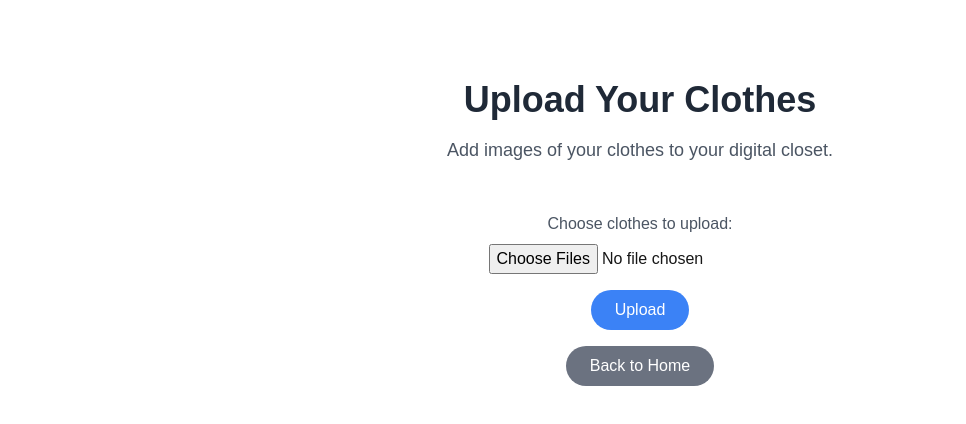
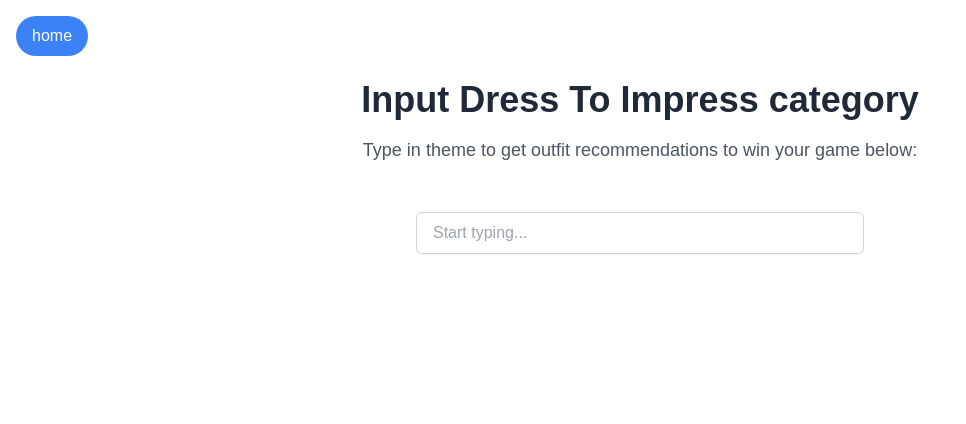
Before and after one commit to beanavas/KnightHacks-, a Next.js app in the folder staydrippy/: page /upload in a window 1280 px wide. Shown: the top 424 px of the page, without its empty margins (0-966 px from the left). Built offline with nearby package versions, Linux system fonts and the light colour scheme.

Commit message:
Initial commit

```diff
--- a/staydrippy/app/login/page.tsx
+++ b/staydrippy/app/login/page.tsx
@@ -1,44 +1,47 @@
+import Link from "next/link";
+
 export default function login() {
     return (
         (
-            <div className="flex items-center justify-center min-h-screen bg-gray-100">
+            <div className="flex items-center justify-center min-h-screen bg-blue-100">
               <div className="w-full max-w-md bg-white p-6 rounded-lg shadow-lg">
                 <h2 className="text-2xl font-bold text-center mb-6">Login</h2>
 
                 <form>
                   {/* Username input */}
                   <div className="mb-4">
-                    <label htmlFor="username" className="block text-sm font-medium text-gray-700">
+                    <label htmlFor="username" className="block text-sm font-medium text-blue-700">
                       Username
                     </label>
                     <input
                       type="text"
                       id="username"
-                      className="w-full mt-1 px-4 py-2 border border-gray-300 rounded-md shadow-sm focus:outline-none focus:ring-2 focus:ring-blue-500 focus:border-blue-500"
+                      className="w-full mt-1 px-4 py-2 border border-blue-300 rounded-md shadow-sm focus:outline-none focus:ring-2 focus:ring-blue-500 focus:border-blue-500"
                       placeholder="Enter your username"
                     />
                   </div>
 
                   {/* Password input */}
                   <div className="mb-6">
-                    <label htmlFor="password" className="block text-sm font-medium text-gray-700">
+                    <label htmlFor="password" className="block text-sm font-medium text-blue-700">
                       Password
                     </label>
                     <input
                       type="password"
                       id="password"
-                      className="w-full mt-1 px-4 py-2 border border-gray-300 rounded-md shadow-sm focus:outline-none focus:ring-2 focus:ring-blue-500 focus:border-blue-500"
+                      className="w-full mt-1 px-4 py-2 border border-gray-300 rounded-md shadow-sm focus:outline-none focus:ring-2 focus:ring-white-500 focus:border-blue-500"
                       placeholder="Enter your password"
                     />
                   </div>
-
-                  {/* Submit button */}
-                  <button
-                    type="submit"
-                    className="w-full bg-blue-500 text-white py-2 px-4 rounded-md hover:bg-blue-600 focus:outline-none focus:ring-2 focus:ring-blue-500 focus:ring-opacity-50"
-                  >
-                    Log In
-                  </button>
+                  <div className="flex justify-center mt-4">
+                <Link href="upload">
+                    <button
+                        className="bg-blue-500 text-white px-6 py-2 rounded-full hover:bg-gray-600"
+                    >
+                        Get Started
+                    </button>
+                </Link>
+            </div>
                 </form>
               </div>
             </div>
--- a/staydrippy/app/upload/page.tsx
+++ b/staydrippy/app/upload/page.tsx
@@ -1,42 +1,75 @@
+
+"use client";
+
 import Link from "next/link";
+import { useState } from "react";
 
 export default function Upload() {
+  const [query, setQuery] = useState("");
+  const [suggestions, setSuggestions] = useState<string[]>([]);
+
+  // Example data to be used for recommendations
+  const data = ["dark academia", "90s", "office", "break up", "movie night", "club", "school"];
+
+  // Handle input change and filter recommendations
+  const handleInputChange = (e: React.ChangeEvent<HTMLInputElement>) => {
+    const value = e.target.value;
+    setQuery(value);
+
+    // Filter the data to match the query
+    if (value) {
+      const filteredSuggestions = data.filter((item) =>
+        item.toLowerCase().includes(value.toLowerCase())
+      );
+      setSuggestions(filteredSuggestions);
+    } else {
+      setSuggestions([]);
+    }
+  };
+
   return (
     <div className="container mx-auto p-8">
+      <div className="absolute top-4 left-4">
+        <Link href="/">
+          <button className="bg-blue-500 text-white px-4 py-2 rounded-full hover:bg-gray-600">
+            home
+          </button>
+        </Link>
+      </div>
       <header className="text-center my-12">
-            <h1 className="text-4xl font-bold text-gray-800">Upload Your Clothes</h1>
+        <h1 className="text-4xl font-bold text-gray-800">Input Dress To Impress category</h1>
         <p className="mt-4 text-lg text-gray-600">
-              Add images of your clothes to your digital closet.
+          Type in theme to get outfit recommendations to win your game below:
         </p>
       </header>
 
-          <section className="upload-section my-12">
+      <section className="my-12">
         <form>
           <div className="flex flex-col items-center">
-                <label className="text-gray-600 mb-2" htmlFor="file-input">
-                  Choose clothes to upload:
-                </label>
+            {/* Text input for searching */}
             <input
-                  id="file-input"
-                  type="file"
-                  accept="image/*"
-                  multiple
-                  className="block mb-4"
+              type="text"
+              placeholder="Start typing..."
+              value={query}
+              onChange={handleInputChange}
+              className="w-full max-w-md px-4 py-2 border border-gray-300 rounded-md shadow-sm focus:outline-none focus:ring-2 focus:ring-blue-500 focus:border-blue-500"
             />
-                <button className="bg-blue-500 text-white px-6 py-2 rounded-full hover:bg-blue-600">
-                  Upload
-                </button>
+
+            {/* Show suggestions */}
+            {suggestions.length > 0 && (
+              <ul className="mt-4 bg-white rounded-md shadow-lg w-full max-w-md">
+                {suggestions.map((suggestion, index) => (
+                  <li
+                    key={index}
+                    className="px-4 py-2 border-b border-gray-200 hover:bg-gray-100 cursor-pointer"
+                  >
+                    {suggestion}
+                  </li>
+                ))}
+              </ul>
+            )}
           </div>
         </form>
-            <div className="flex justify-center mt-4">
-                <Link href="/">
-                    <button
-                        className="bg-gray-500 text-white px-6 py-2 rounded-full hover:bg-gray-600"
-                    >
-                        Back to Home
-                    </button>
-                </Link>
-            </div>
       </section>
     </div>
   );
```
Lines whose indentation alone changed are shown as unchanged.
